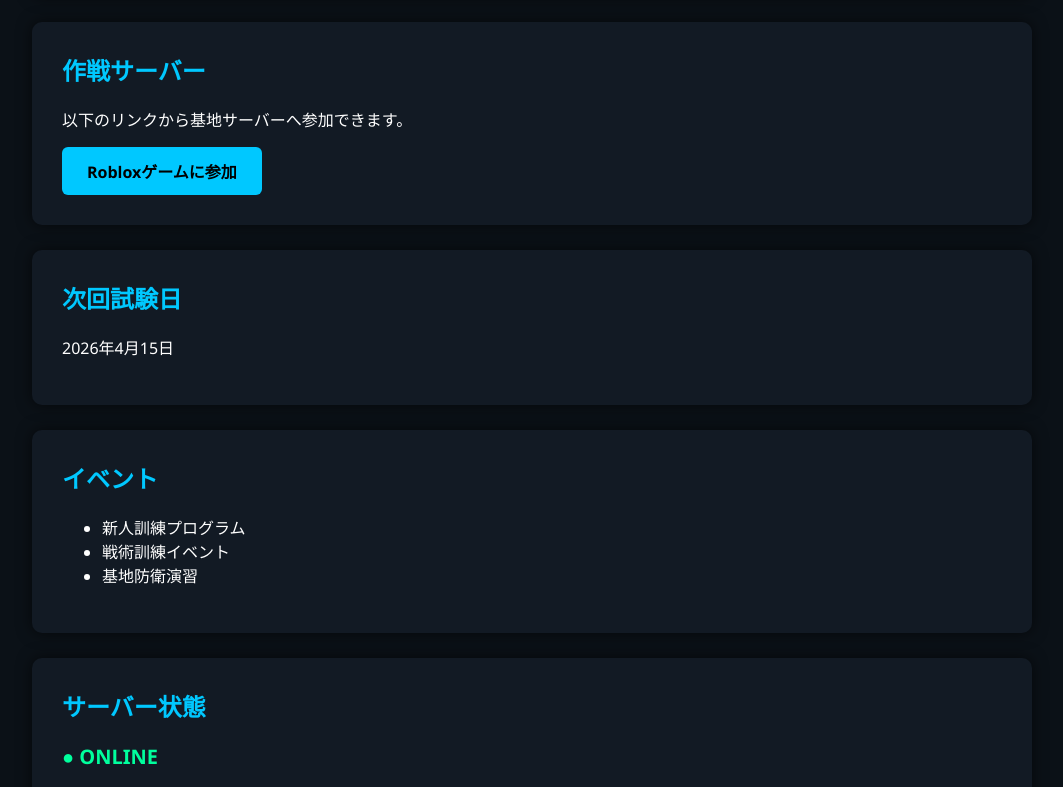
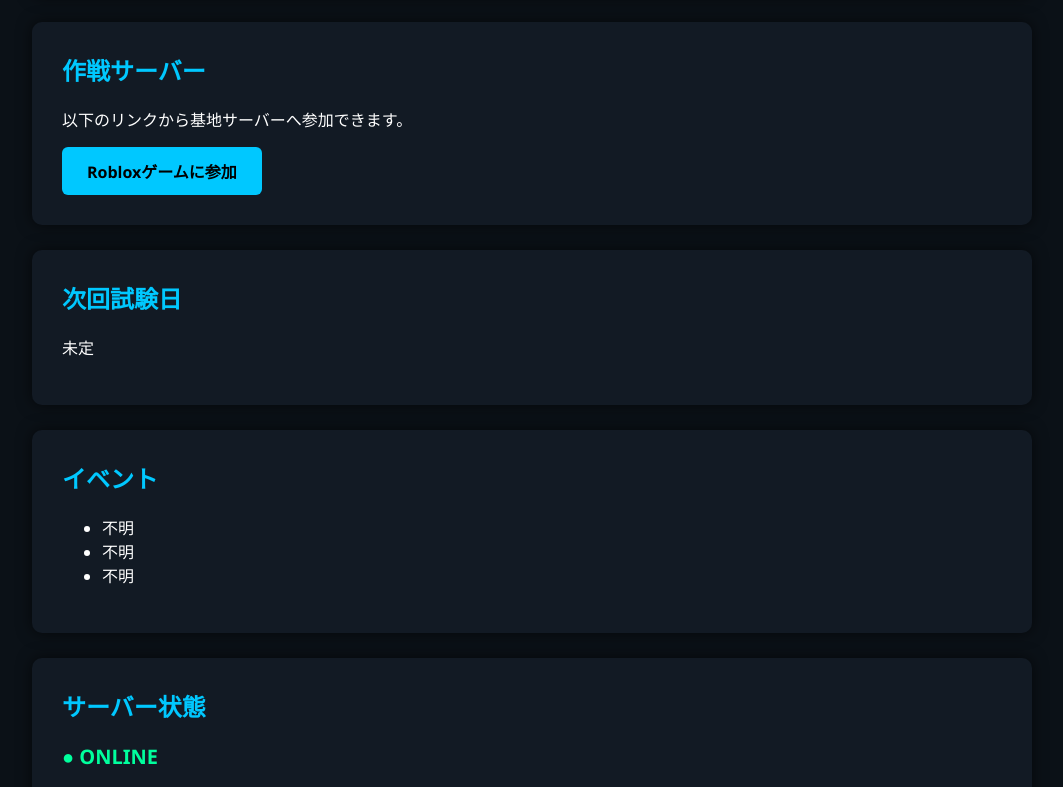
Before and after one commit to hati0130kk-prog/wahama-tyutonnti-site, a plain HTML site: page index.html in a window 1280 px wide. Shown: the part 479-1266 px from the top of the page, without its empty margins (108-1171 px from the left). Drawn offline with Linux system fonts and the light colour scheme.

Commit message:
Update index.html

```diff
--- a/index.html
+++ b/index.html
@@ -152,7 +152,7 @@ Robloxゲームに参加
 
 <h2>次回試験日</h2>
 
-<p id="examDate">2026年4月15日</p>
+<p id="examDate">未定</p>
 
 </div>
 
@@ -161,9 +161,9 @@ Robloxゲームに参加
 <h2>イベント</h2>
 
 <ul>
-<li>新人訓練プログラム</li>
-<li>戦術訓練イベント</li>
-<li>基地防衛演習</li>
+<li>不明</li>
+<li>不明</li>
+<li>不明</li>
 </ul>
 
 </div>
```
